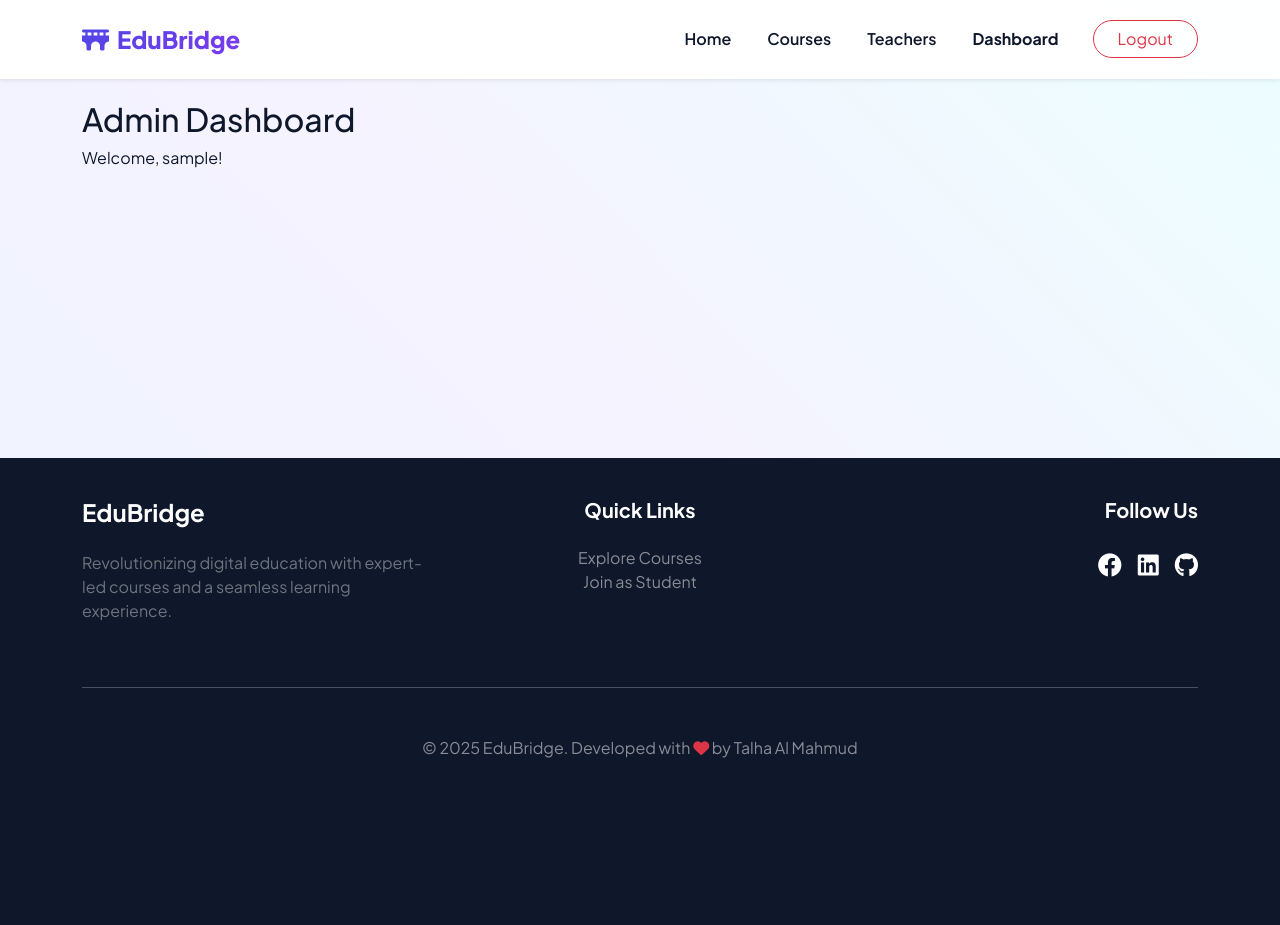
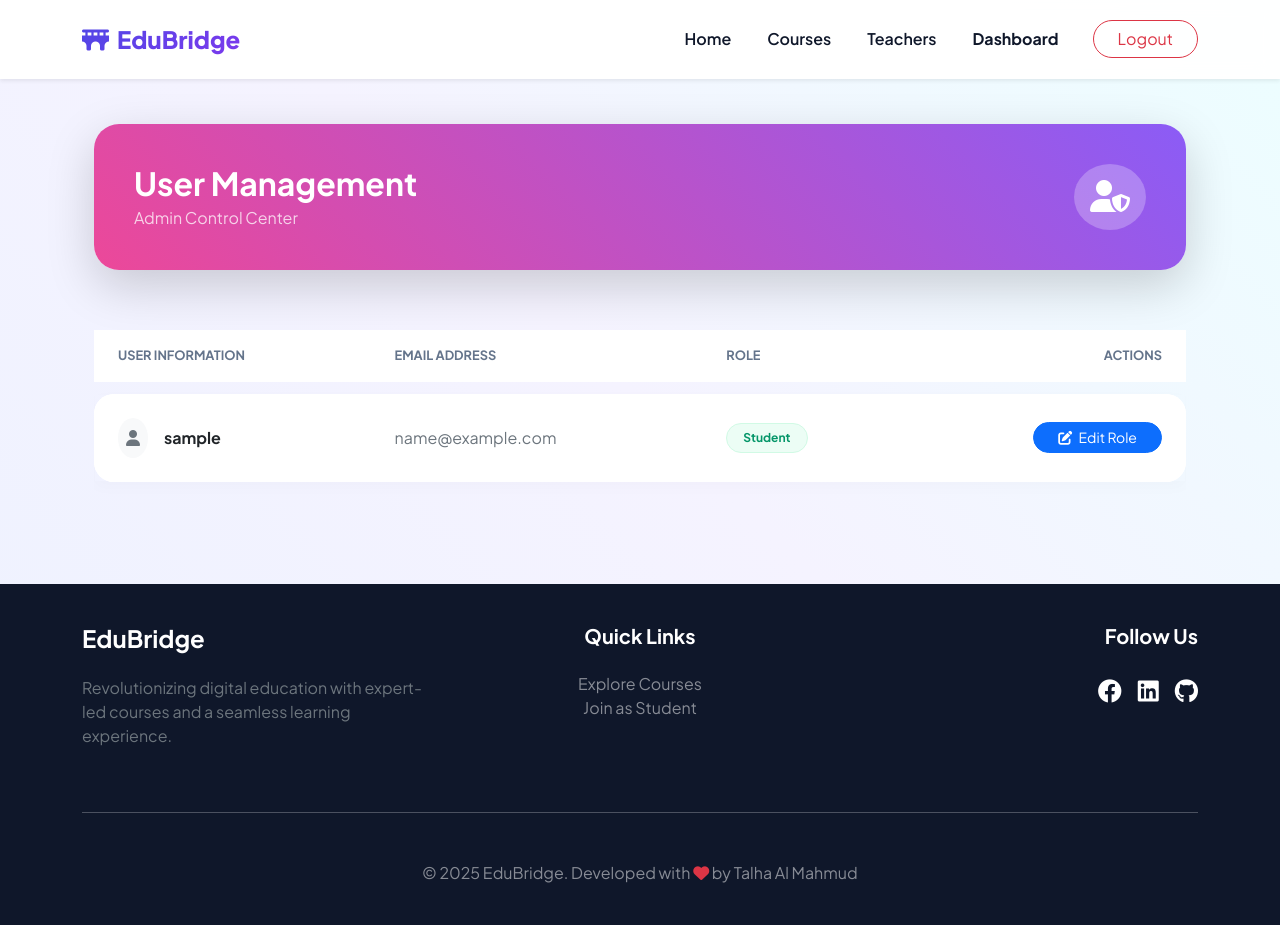
Before and after one commit to mdshahadathossainit/edubridge-project, a Django app: template users/templates/users/admin_dashboard.html in a window 1280 px wide. Before the commit the page ends 758 px from the top, so only its background shows below. Run offline with Django 5.2, Linux system fonts and the light colour scheme; the template is opened without the code that fills it: values that come from a table or form of the project are taken from there, others are empty; the visitor is signed in with stand-in values (Sample User, id 1); data comes from the database, SQL or seed files in the repository; parts of the project's set-up code (start-up, migrations or seed data) failed here and were passed over.

Commit message:
Update admin_dashboard.html

```diff
--- a/users/templates/users/admin_dashboard.html
+++ b/users/templates/users/admin_dashboard.html
@@ -1,6 +1,99 @@
 {% extends "base.html" %}
 {% block content %}
-<h2>Admin Dashboard</h2>
-<p>Welcome, {{ request.user.username }}!</p>
+<style>
+    .admin-header {
+        background: linear-gradient(45deg, #ec4899, #8b5cf6);
+        border-radius: 25px;
+        padding: 2.5rem;
+        color: white;
+    }
+    .admin-table {
+        border-collapse: separate;
+        border-spacing: 0 12px;
+    }
+    .admin-table thead th {
+        border: none;
+        color: #64748b;
+        font-weight: 700;
+        text-transform: uppercase;
+        font-size: 0.8rem;
+        padding: 1rem 1.5rem;
+    }
+    .admin-table tbody tr {
+        background: white;
+        box-shadow: 0 5px 15px rgba(0,0,0,0.02);
+        transition: all 0.3s;
+    }
+    .admin-table tbody tr:hover {
+        transform: scale(1.01);
+        box-shadow: 0 10px 25px rgba(0,0,0,0.05);
+    }
+    .admin-table td {
+        padding: 1.5rem;
+        border: none;
+        vertical-align: middle;
+    }
+    .admin-table td:first-child { border-radius: 20px 0 0 20px; }
+    .admin-table td:last-child { border-radius: 0 20px 20px 0; }
 
+    /* Bright Badges */
+    .badge-teacher { background: #fff7ed; color: #ea580c; border: 1px solid #ffedd5; }
+    .badge-student { background: #ecfdf5; color: #059669; border: 1px solid #d1fae5; }
+    .badge-admin { background: #fdf2f8; color: #db2777; border: 1px solid #fce7f3; }
+</style>
+
+<div class="container py-4">
+    <div class="admin-header mb-5 shadow-lg">
+        <div class="d-flex justify-content-between align-items-center">
+            <div>
+                <h2 class="fw-bold mb-1">User Management</h2>
+                <p class="mb-0 opacity-75">Admin Control Center</p>
+            </div>
+            <div class="bg-white bg-opacity-25 p-3 rounded-circle">
+                <i class="fas fa-user-shield fa-2x"></i>
+            </div>
+        </div>
+    </div>
+
+    <div class="table-responsive">
+        <table class="table admin-table">
+            <thead>
+                <tr>
+                    <th>User Information</th>
+                    <th>Email Address</th>
+                    <th>Role</th>
+                    <th class="text-end">Actions</th>
+                </tr>
+            </thead>
+            <tbody>
+                {% for profile in profiles %}
+                <tr>
+                    <td>
+                        <div class="d-flex align-items-center">
+                            <div class="bg-light rounded-circle p-2 me-3">
+                                <i class="fas fa-user text-secondary"></i>
+                            </div>
+                            <span class="fw-bold text-dark">{{ profile.user.username }}</span>
+                        </div>
+                    </td>
+                    <td><span class="text-secondary">{{ profile.user.email }}</span></td>
+                    <td>
+                        <span class="badge rounded-pill px-3 py-2
+                            {% if profile.user_type == 'teacher' %}badge-teacher
+                            {% elif profile.user_type == 'student' %}badge-student
+                            {% else %}badge-admin{% endif %}">
+                            {{ profile.get_user_type_display }}
+                        </span>
+                    </td>
+                    <td class="text-end">
+                        <a href="/admin/users/profile/{{ profile.id }}/change/" class="btn btn-sm btn-primary rounded-pill px-4">
+                            <i class="fas fa-edit me-1"></i> Edit Role
+                        </a>
+                    </td>
+                </tr>
+                {% endfor %}
+            </tbody>
+        </table>
+    </div>
+</div>
 {% endblock %}
```
